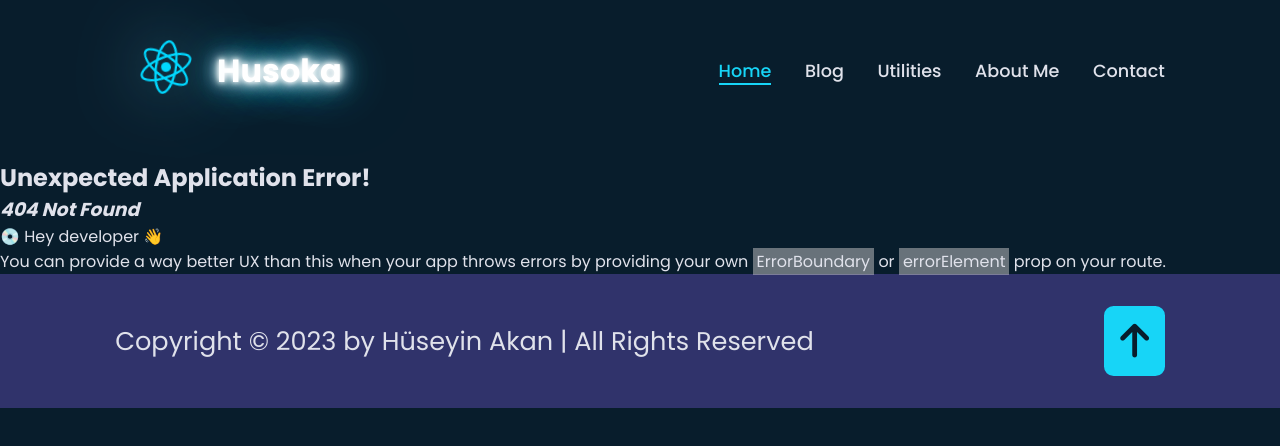
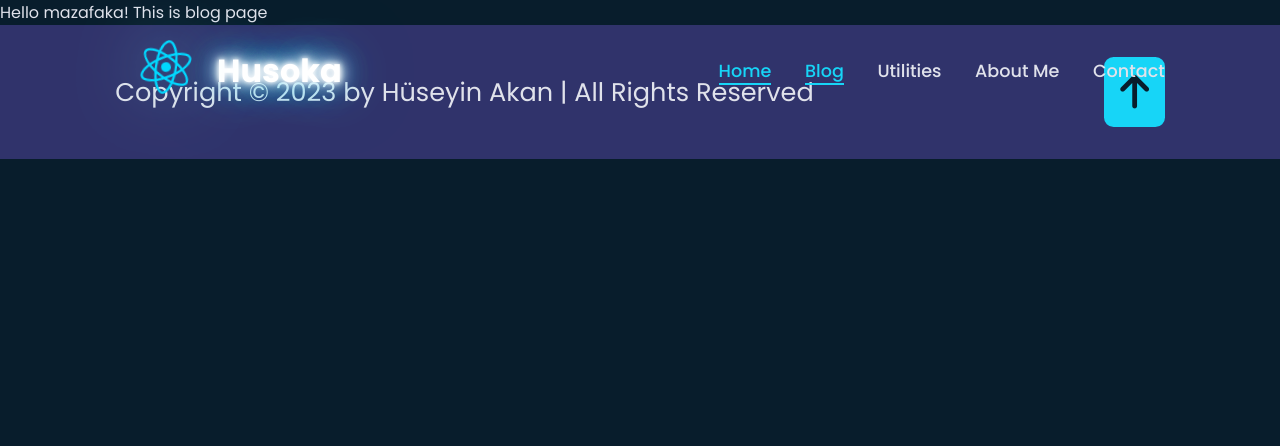
Before and after one commit to huseyin-akan/Husonia-UI, a React (Vite) app in the folder husokania-ui/: page /blog in a window 1280 px wide. Before the commit this address had no page. Shown: the top 446 px of the page. Built offline with nearby package versions, Linux system fonts and the light colour scheme.

Commit message:
Roouter added

```diff
--- /dev/null
+++ b/husokania-ui/src/Root.tsx
@@ -0,0 +1,16 @@
+import { Outlet } from "react-router-dom"
+import Footer from "./components/footer/Footer"
+import Header from "./components/header/Header"
+
+const Root = () => {
+  return (
+    <>
+    <Header/>
+    {/* //Children of Root element will be rendered here */}
+    <Outlet/>
+    <Footer/>
+    </>
+  )
+}
+
+export default Root
--- /dev/null
+++ b/husokania-ui/src/components/errors/ErrorPage.tsx
@@ -0,0 +1,7 @@
+const ErrorPage = () => {
+  return (
+    <div>Now we have an error!!!</div>
+  )
+}
+
+export default ErrorPage
--- a/husokania-ui/src/components/header/navbar/Navbar.tsx
+++ b/husokania-ui/src/components/header/navbar/Navbar.tsx
@@ -1,7 +1,7 @@
 import "./Navbar.css";
 import reactLogo from '../../../assets/react.svg';
 import { useState } from "react";
-
+import { NavLink } from "react-router-dom";
 
 export interface NavbarItem{
   displayName :string;
@@ -37,10 +37,11 @@ const Navbar :React.FC = () => {
       </div>
 
       <nav className="navbar">
-        {navbarItems.map((item : NavbarItem)  =>
-          <a href={item.routeUrl} className={activeItem.routeUrl === item.routeUrl ? 'hus-navbar-item active' : 'hus-navbar-item'} onClick={() => handleItemClick(item)}>
+        {navbarItems.map((item : NavbarItem, index : number)  =>
+          <NavLink key={index} to={item.routeUrl} className={activeItem.routeUrl === item.routeUrl ? 'hus-navbar-item active' : 'hus-navbar-item'}
+          onClick={() => handleItemClick(item)}>
           {item.displayName}
-          </a>
+          </NavLink>
         )}
 
       </nav>
--- a/husokania-ui/src/components/home/Hello.css
+++ b/husokania-ui/src/components/home/Hello.css
@@ -15,7 +15,6 @@
 .hus-hello{
     display: flex;
     align-items: center;
-    padding: 0 9%;
 }
 
 .hus-hello-content h1{
--- a/husokania-ui/src/index.css
+++ b/husokania-ui/src/index.css
@@ -40,10 +40,6 @@ body {
   color: var(--text-color);
 }
 
-.hus-routed-content{
-  margin-top:10rem;
-}
-
 /* TODO-HUS buton configürasyonu taşınacak */
 /* button {
   border-radius: 8px;
--- a/husokania-ui/src/main.tsx
+++ b/husokania-ui/src/main.tsx
@@ -1,36 +1,9 @@
-import React from 'react'
-import ReactDOM from 'react-dom/client'
-import './index.css'
-import { createBrowserRouter, RouterProvider } from "react-router-dom";
-import Home from './components/home/Home';
-import AboutMe from './components/about-me/AboutMe';
-import ContactMe from './components/contact-me/ContactMe';
-import Footer from './components/footer/Footer';
-import Header from './components/header/Header';
+import React from "react";
+import ReactDOM from "react-dom/client";
+import App from "./App";
 
-const router = createBrowserRouter([
-  {
-    path: "/",
-    element: <Home/>
-  },{
-    path: "/utilities",
-    element: <div>Hello mazafaka!</div>
-  },{
-    path: "/about-me",
-    element: <AboutMe/>
-  },{
-    path: "/contact-me",
-    element: <ContactMe/>
-  },
-]);
-
-ReactDOM.createRoot(document.getElementById('root')!).render(
+ReactDOM.createRoot(document.getElementById("root")!).render(
   <React.StrictMode>
-    <Header/>
-    <div className="hus-routed-content">
-    <RouterProvider router={router} />
-    </div>
-    <Footer/>
-
-  </React.StrictMode>,
-)
+      <App/>
+  </React.StrictMode>
+);
--- /dev/null
+++ b/husokania-ui/src/router.tsx
@@ -0,0 +1,36 @@
+import { createBrowserRouter } from "react-router-dom";
+import Root from "./Root";
+import ErrorPage from "./components/errors/ErrorPage";
+import Home from "./components/home/Home";
+import AboutMe from "./components/about-me/AboutMe";
+import ContactMe from "./components/contact-me/ContactMe";
+
+export const router = createBrowserRouter([
+    {
+      path: "/",
+      element: <Root />,
+      errorElement: <ErrorPage />,
+      children: [
+        {
+          path: "/",
+          element: <Home />,
+        },
+        {
+          path: "/blog",
+          element: <div>Hello mazafaka! This is blog page</div>,
+        },
+        {
+          path: "/utilities",
+          element: <div>Hello mazafaka!</div>,
+        },
+        {
+          path: "/about-me",
+          element: <AboutMe />,
+        },
+        {
+          path: "/contact-me",
+          element: <ContactMe />,
+        },
+      ],
+    },
+  ]);
```
Also changed, not shown: husokania-ui/src/App.tsx (+13 -0 lines), 1 other file (tests, documents, lock files or other folders).
